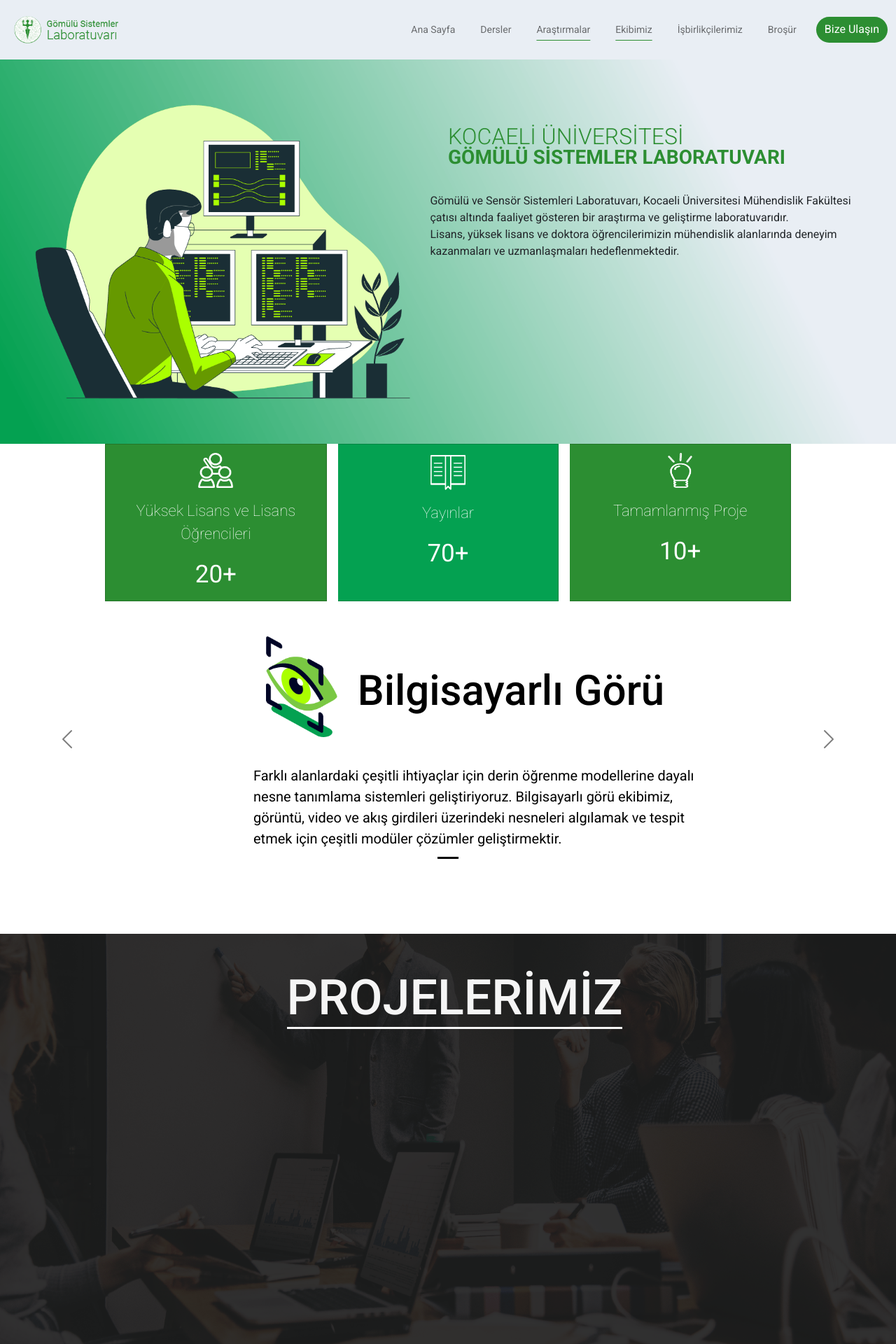
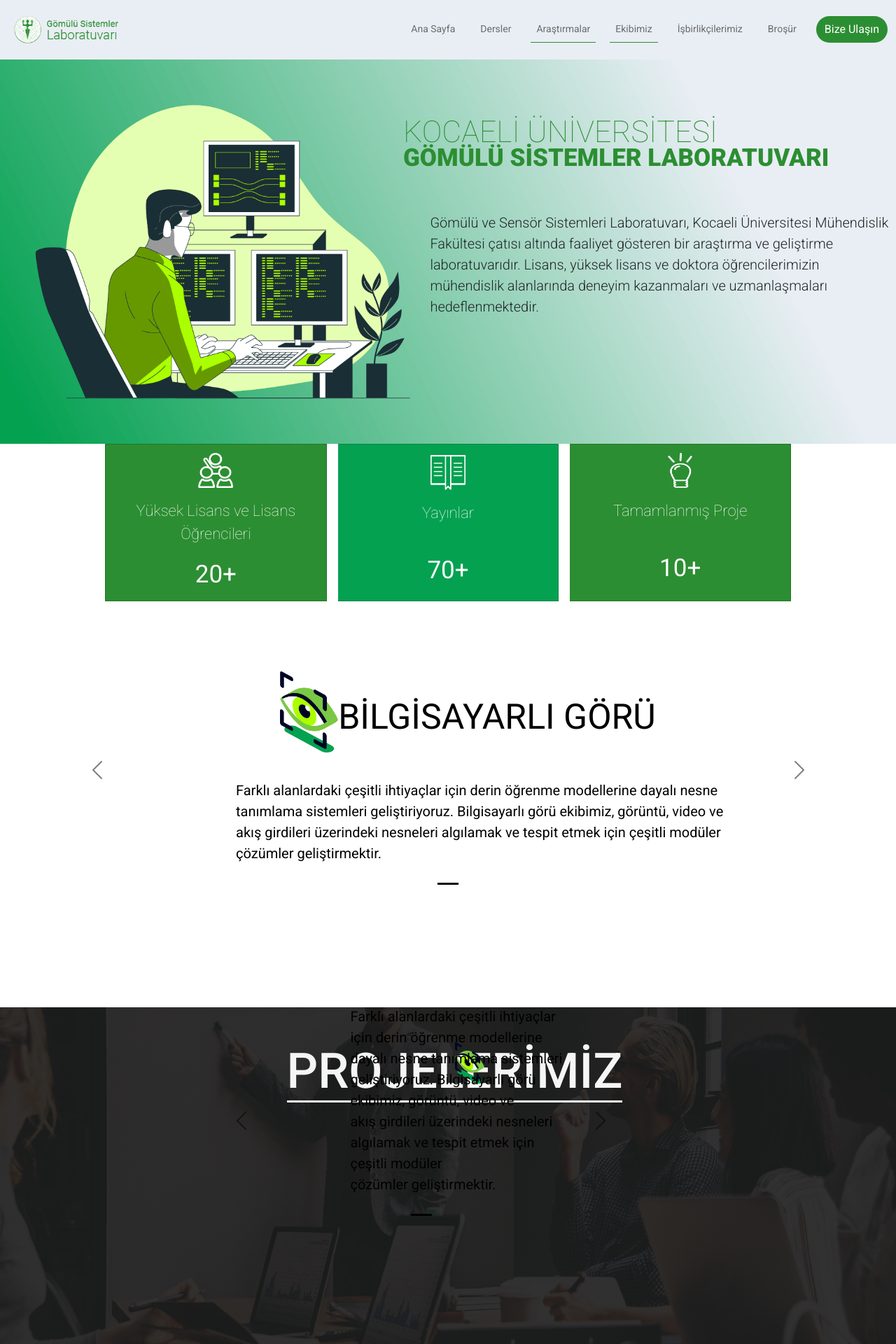
Before and after one commit to caglaozbb/kouembedded, a React (Create React App) app in the folder my-app/: page /home in a window 1280 px wide. Shown: the top 1920 px of the page at 70% size. Built offline with nearby package versions, Linux system fonts and the light colour scheme.

Commit message:
fixed navbar, fixed carousels

```diff
--- a/my-app/src/App.css
+++ b/my-app/src/App.css
@@ -20,22 +20,23 @@
 .imageTexth1{
   position: absolute;
   bottom:75%;
-  left: 50%;
+  left: 45%;
   text-align:start;
   color: #2c8e32;
 }
 .imageTexth2{
   position: absolute;
-  bottom:70%;
-  left: 50%;
+  bottom:69%;
+  left: 45%;
   text-align:start;
   color: #2c8e32;
 }
 .imageTextp{
   position: absolute;
-  bottom:45%;
+  bottom:30%;
   left: 48%;
   text-align:start;
+  font-size: 20px;
 }
 .imageprojeTexth1{
   position: absolute;
@@ -46,9 +47,7 @@
   border-bottom: 3px solid whitesmoke;
   border-bottom-style: inset
 }
-/* .fontFamily{
-font-family: 'Roboto', sans-serif;
-} */
+
 .fontlight{
   font-family: 'Roboto', sans-serif;
   font-weight: lighter;
@@ -69,8 +68,19 @@
   font-family: 'Roboto', sans-serif;
   font-weight:300;
 }
+.font900{
+  font-family: 'Roboto', sans-serif;
+  font-weight: 900;
+}
 .a{
   display: grid;
   grid-template-columns: 10rem 10rem 10rem;
   grid-gap: 1rem;
 }
+
+.navbarunderline{
+  margin-right: 20px;
+  border-bottom: 1px solid #2c8e32;
+  border-bottom-style: inset
+
+}
--- a/my-app/src/Home.js
+++ b/my-app/src/Home.js
@@ -17,6 +17,8 @@
 export const Home = () => {
 
 return (
+
+  // NAVBAR
         <div>
               <div className="Navbar fontAll">
                 <Navbar sticky="top" expand="lg" style={{backgroundColor: "#e9eef4"}}>
@@ -27,8 +29,8 @@
                         <Nav className="me-auto justify-content-end fontAll" style={{fontSize: 14}} >
                           <Nav.Link href="#" style={{marginRight: 20}}>Ana Sayfa</Nav.Link>
                           <Nav.Link href="#" style={{marginRight: 20}}>Dersler</Nav.Link>
-                          <Nav.Link href="#" style={{marginRight: 20,textDecorationLine:"underline", textDecorationColor:"#2c8e32",textDecorationThickness:1,textUnderlineOffset:10}}>Araştırmalar</Nav.Link>
-                          <Nav.Link href="#" style={{marginRight: 20,textDecorationLine:"underline", textDecorationColor:"#2c8e32",textDecorationThickness:1,textUnderlineOffset:10}}>Ekibimiz</Nav.Link>
+                          <Nav.Link href="#" className="navbarunderline">Araştırmalar</Nav.Link>
+                          <Nav.Link href="#" className="navbarunderline">Ekibimiz</Nav.Link>
                           <Nav.Link href="#" style={{marginRight: 20}}>İşbirlikçilerimiz</Nav.Link>
                           <Nav.Link href="#" style={{marginRight: 20}}>Broşür</Nav.Link>
                           <Button variant="primary" style={{borderRadius:30, backgroundColor:"#2c8e32",borderWidth:0}}>Bize Ulaşın</Button>
@@ -37,11 +39,13 @@
                     </Navbar.Collapse>
                 </Navbar>
               </div>
+
+  {/* LANDINGPAGE */}
               <div className="imageWrapper fontAll">
-                <img src={backg3} className="background-image image" style={{width:"100%", height:"20%"}} alt="background" />
-                <h2 className="imageTexth1 font300">KOCAELİ ÜNİVERSİTESİ</h2>
-                <h3 className="imageTexth2"style={{fontWeight:"bolder"}}>GÖMÜLÜ SİSTEMLER LABORATUVARI</h3>
-                <p className="imageTextp"> Gömülü ve Sensör Sistemleri Laboratuvarı, Kocaeli Üniversitesi Mühendislik Fakültesi<br></br> çatısı altında faaliyet gösteren bir araştırma ve geliştirme laboratuvarıdır.<br></br> Lisans, yüksek lisans ve doktora öğrencilerimizin mühendislik alanlarında deneyim <br></br>  kazanmaları ve uzmanlaşmaları hedeflenmektedir.</p>
+                <img src={backg3} className="image" style={{height:"20%"}} alt="background" />
+                <h2 className="imageTexth1 fontlight" style={{fontSize:"43px"}}>KOCAELİ ÜNİVERSİTESİ</h2>
+                <h3 className="imageTexth2 font900" style={{fontSize:"35px"}}>GÖMÜLÜ SİSTEMLER LABORATUVARI</h3>
+                <p className="imageTextp font300"> Gömülü ve Sensör Sistemleri Laboratuvarı, Kocaeli Üniversitesi Mühendislik Fakültesi çatısı altında faaliyet gösteren bir araştırma ve geliştirme laboratuvarıdır. Lisans, yüksek lisans ve doktora öğrencilerimizin mühendislik alanlarında deneyim kazanmaları ve uzmanlaşmaları hedeflenmektedir.</p>
              </div>
              {/* TODO: cardların arasını 0la ve aralarını beyaz cizgilerle belirle */}
              <div>
@@ -58,6 +62,7 @@
                     <Card.Img variant="top" src={iconyayin} style={{ width: 50, height:50 , alignSelf:"center" , marginTop:15}} />
                     <Card.Body style= {{color:"white", textAlign:"center"}}>
                       <Card.Text  style={{fontWeight:"lighter",fontSize:"22px"}}>Yayınlar</Card.Text>
+                      <br></br>
                       <Card.Text className="fontnormal" style={{fontSize:"35px"}}>70+</Card.Text>
                     </Card.Body>
                   </Card>
@@ -65,32 +70,57 @@
                     <Card.Img variant="top" src={iconproje} style={{ width: 35, height:50 , alignSelf:"center", marginTop:12}} />
                     <Card.Body style= {{color:"white", textAlign:"center"}}>
                       <Card.Text  style={{fontWeight:"lighter",fontSize:"22px"}}>Tamamlanmış Proje</Card.Text>
+                      <br></br>
                       <Card.Text className="fontnormal" style={{fontSize:"35px"}}>10+</Card.Text>
                     </Card.Body>
                   </Card>
                 </CardGroup>
              </div>
+
+  {/* YAPILANLAR */}
              {/* TODO:Carousele 3 kart eklenecek icon ve yazıların yerleri düzeltilecek: */}
-             {/* FIXME:yazılar ve icon duzenlendi kalan 2 kart eklenecek */}
-             <div style={{height:"475px"}}>
-                  <Carousel variant="dark" className="a" style={{justifyContent:"center", display:"flex",height:"auto"}}>
+             <div style={{height:"530px"}}>
+                  <Carousel variant="dark" className="a" style={{justifyContent:"center", display:"flex",margin:"50px",marginTop:"50px"}}>
                     <Carousel.Item>
-                        <img src={iconeye} alt="First slide" style={{width:"8%", display:"flex",margin:"100px",marginLeft:"380px",marginTop:"50px",marginBottom:"100px"}}/>
-                        <div style={{marginTop:"200px"}}>
-                        <Carousel.Caption>
-                          <h1 style={{fontSize:"60px",margin:"100px",marginLeft:"280px",marginBottom:"0px"}} >Bilgisayarlı Görü</h1>
-                          <p style={{textAlign:"left",marginLeft:"170px",fontSize:"20px",marginBottom:"0px",marginTop:"70px"}}>Farklı alanlardaki çeşitli ihtiyaçlar için derin öğrenme modellerine dayalı <br></br> nesne tanımlama sistemleri geliştiriyoruz.
-                            Bilgisayarlı görü ekibimiz,<br></br> görüntü, video ve akış girdileri üzerindeki nesneleri algılamak ve tespit<br></br> etmek için çeşitli modüler çözümler geliştirmektir.
+                        <img src={iconeye} alt="First slide" style={{width:"7%", display:"flex",margin:"100px",marginLeft:"350px",marginTop:"50px",marginBottom:"100px"}}/>
+                        <div style={{marginTop:"215px"}}>
+                        <Carousel.Caption >
+                          <h1 className="fontnormal" style={{fontSize:"50px",margin:"100px",marginLeft:"240px",marginBottom:"0px"}} >BİLGİSAYARLI GÖRÜ</h1>
+                          <div>
+                          <p style={{textAlign:"start",marginLeft:"110px",fontSize:"20px",marginTop:"60px"}}>Farklı alanlardaki çeşitli ihtiyaçlar için derin öğrenme  modellerine dayalı nesne tanımlama sistemleri geliştiriyoruz.
+                            Bilgisayarlı görü ekibimiz, görüntü, video ve <br></br>akış girdileri üzerindeki nesneleri algılamak ve tespit etmek için çeşitli modüler<br></br> çözümler geliştirmektir.
                           </p>
+                          </div>
                         </Carousel.Caption>
                         </div>
                     </Carousel.Item>
               </Carousel>
              </div>
-              <div className="imageWrapper fontAll">
-                <img src={backg2} className="background-image image" style={{width:"100%", height:"20%"}} alt="background2"/>
+
+  {/* PROJELER */}
+             <div className="imageWrapper fontAll">
+                <img src={backg2} className="image" style={{height:"20%"}} alt="background2"/>
                 <h3 className="imageprojeTexth1 font500" style={{fontSize:"70px"}}>PROJELERİMİZ</h3>
+                <div style={{height:"530px",position:"absolute",marginLeft:"300px"}}>
+                <Carousel variant="dark" className="a" style={{justifyContent:"center", display:"flex"}}>
+                    <Carousel.Item>
+                        <img src={iconeye} alt="First slide" style={{width:"7%", display:"flex",margin:"100px",marginLeft:"350px",marginTop:"50px",marginBottom:"100px"}}/>
+                        <div style={{marginTop:"215px"}}>
+                        <Carousel.Caption >
+                          <h1 className="fontnormal" style={{fontSize:"50px",margin:"100px",marginLeft:"240px",marginBottom:"0px"}} >BİLGİSAYARLI GÖRÜ</h1>
+                          <div>
+                          <p style={{textAlign:"start",marginLeft:"110px",fontSize:"20px",marginTop:"60px"}}>Farklı alanlardaki çeşitli ihtiyaçlar için derin öğrenme  modellerine dayalı nesne tanımlama sistemleri geliştiriyoruz.
+                            Bilgisayarlı görü ekibimiz, görüntü, video ve <br></br>akış girdileri üzerindeki nesneleri algılamak ve tespit etmek için çeşitli modüler<br></br> çözümler geliştirmektir.
+                          </p>
+                          </div>
+                        </Carousel.Caption>
+                        </div>
+                    </Carousel.Item>
+              </Carousel>
+              </div>
              </div>
+
+  {/* CONTACT */}
              <div>
              <CardGroup className="a" style={{justifyContent:"center", display:"flex",marginRight:"150px", marginLeft:"150px"}}>
                   <Card  style={{borderRadius:"0px", height:"150px",borderWidth:"0px",wordWrap:"break-word",marginBottom:"25px",marginTop:"10px"}} >
@@ -114,6 +144,7 @@
                   </Card>
                 </CardGroup>
              </div>
+  {/* SING */}
              <div style={{backgroundColor:"#2c8e32", width:"auto",paddingTop:"25px",paddingBottom:"20px"}}>
               <h3 style={{color:"white",justifyContent:"center", display:"flex",fontWeight:"lighter",fontSize:"22px"}}>2022 KOU Embedded System Laboratory - All Rights Reserved.</h3>
               <h3 style={{color:"white",justifyContent:"center", display:"flex",fontWeight:"lighter",fontSize:"22px"}}>Developed by ...</h3>
```
Also changed, not shown: 1 other file (tests, documents, lock files or other folders).
